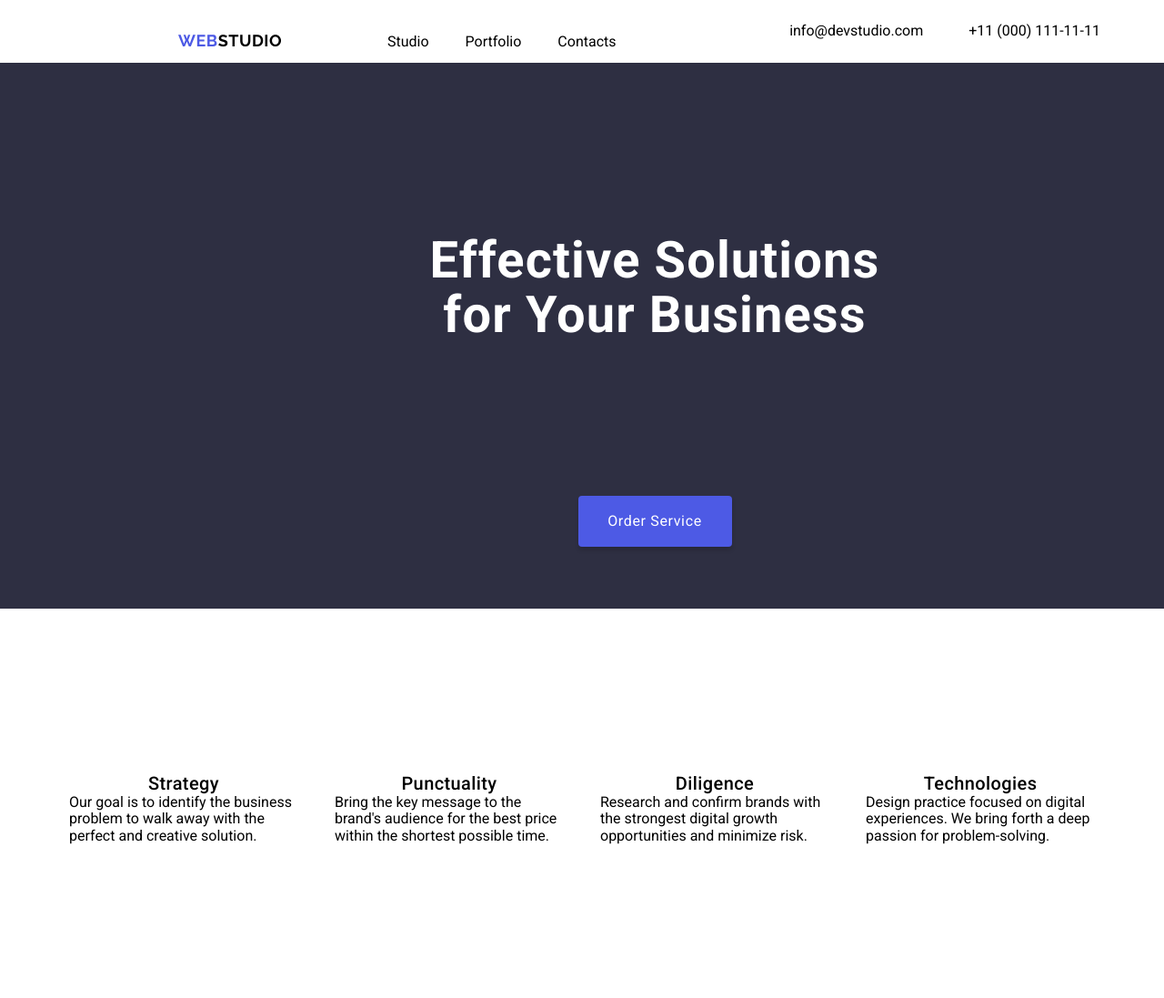
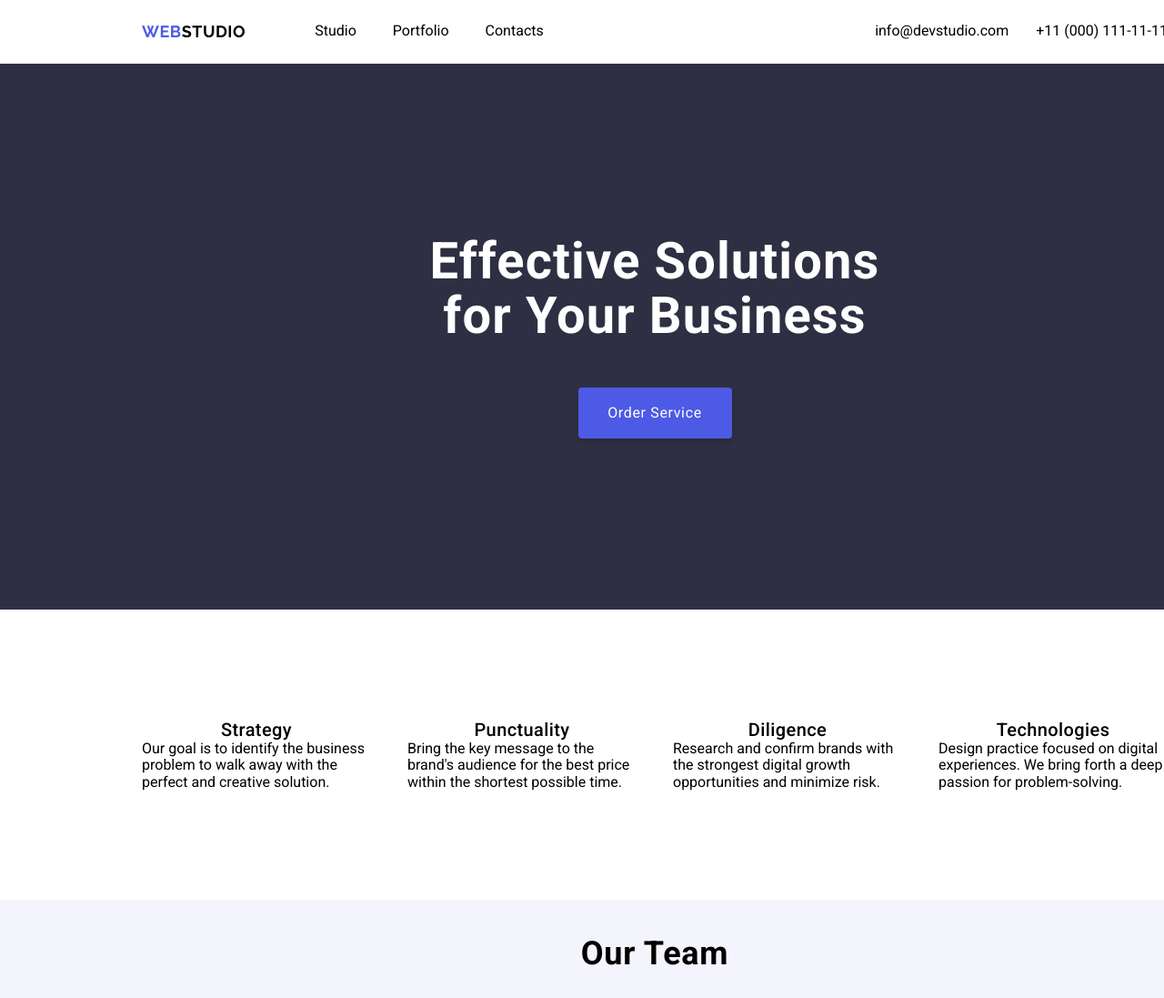
Before and after one commit to soylu1092/goit-markup-hw-03, a plain HTML site: page index.html in a window 1280 px wide. Shown: the top 1097 px of the page at 91% size. Drawn offline with nearby package versions, Linux system fonts and the light colour scheme.

Commit message:
revıze444

```diff
--- a/css/style.css
+++ b/css/style.css
@@ -3,6 +3,11 @@
   padding: 0;
   box-sizing: border-box;
 }
+.container {
+  width: 1440px;
+  margin: 0 auto;
+}
+
 button {
   background-color: #4d5ae5;
   color: #ffffff;
@@ -27,8 +32,6 @@ button {
   letter-spacing: 0.02em;
   text-align: center;
   color: white;
-  padding-top: 120px;
-  padding-bottom: 120px;
 }
 button:hover {
   background-color: #404bbf;
@@ -97,7 +100,6 @@ body {
 }
 .secc {
   background-color: #2e2f42;
-  width: 1440px;
   height: 600px;
   font-weight: 700;
   font-size: 56px;
@@ -109,17 +111,10 @@ body {
   display: flex;
   justify-content: center;
   align-items: center;
-  padding: 0 20px;
-  margin-left: auto;
-  margin-right: auto;
 }
 .sec-1 {
   background-color: white;
-  padding: 40px 0;
-  margin: 60px auto;
-  width: 1128px;
-  padding-top: 120px;
-  padding-bottom: 120px;
+  padding: 120px 156px;
 }
 .sec-1 ul {
   display: flex;
@@ -143,22 +138,16 @@ nav li {
   list-style: none;
 }
 .our-team {
-  width: 1440px;
-
+  padding: 120px 0;
   background-color: #f4f4fd;
   padding: 40px 0;
   text-align: center;
   justify-content: center;
   align-items: center;
-  margin-left: auto;
-  margin-right: auto;
 }
 .our-port {
-  width: 1128px;
-
-  margin: 0 auto;
+  padding: 120px 0;
   text-align: center;
-  padding: 40px 0;
 }
 .ull--2 {
   display: grid;
@@ -166,10 +155,6 @@ nav li {
   justify-content: center;
   gap: 24px;
   list-style: none;
-  padding: 0;
-  margin: 40px auto;
-  padding-top: 120px;
-  padding-bottom: 120px;
 }
 .ull {
   margin: 0;
@@ -179,8 +164,6 @@ nav li {
   list-style: none;
   gap: 24px;
   justify-content: center;
-  padding-top: 120px;
-  padding-bottom: 120px;
 }
 .li-card {
   background: #fff;
@@ -313,14 +296,13 @@ ul {
   color: rgba(255, 255, 255, 0.6);
   margin-left: 156px;
 }
-.title {
-  padding-top: 72px;
-  padding-bottom: 72px;
+.title-2 {
+  margin-bottom: 72px;
 }
 
 .nav {
   background-color: white;
-  padding: 10px 40px;
+  padding: 24px 156px;
   display: flex;
   align-items: center;
   justify-content: space-between;
@@ -328,29 +310,23 @@ ul {
 .left {
   display: flex;
   align-items: center;
-  gap: 40px;
+  gap: 76px;
 }
 .menu {
   display: flex;
   gap: 40px;
   list-style: none;
-  margin-left: 75px;
-  margin-top: 24px;
 }
 address {
   display: flex;
   align-items: center;
   gap: 30px;
   font-style: normal;
-  margin: 0 auto;
-  margin-right: 20px;
 }
 .headerrr {
   border-bottom: 1px solid white;
 }
 .logo {
-  width: 115px;
-  height: 24px;
   font-family: "Raleway", sans-serif;
   font-weight: 700;
   font-size: 18px;
@@ -359,18 +335,11 @@ address {
   text-transform: uppercase;
   color: #4d5ae5;
   text-decoration: none;
-  margin-top: 24px;
-  margin-left: 156px;
 }
 .mail {
   color: black;
   text-decoration: none;
   display: inline-block;
-  padding: 5px 10px;
-  border-radius: 5px;
-  white-space: nowrap;
-  padding: 5px 10px;
-  border-radius: 5px;
 }
 
 .mail:hover {
@@ -380,11 +349,6 @@ address {
   color: black;
   text-decoration: none;
   display: inline-block;
-  padding: 5px 10px;
-  border-radius: 5px;
-  white-space: nowrap;
-  padding: 5px 10px;
-  border-radius: 5px;
 }
 
 .phone:hover {
```
